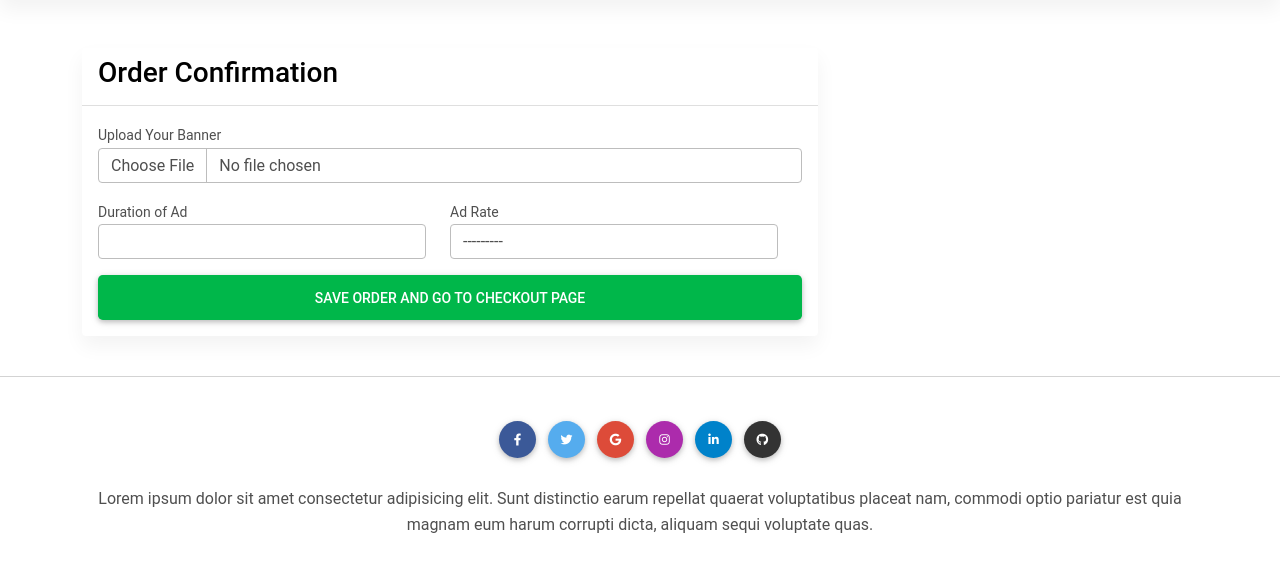
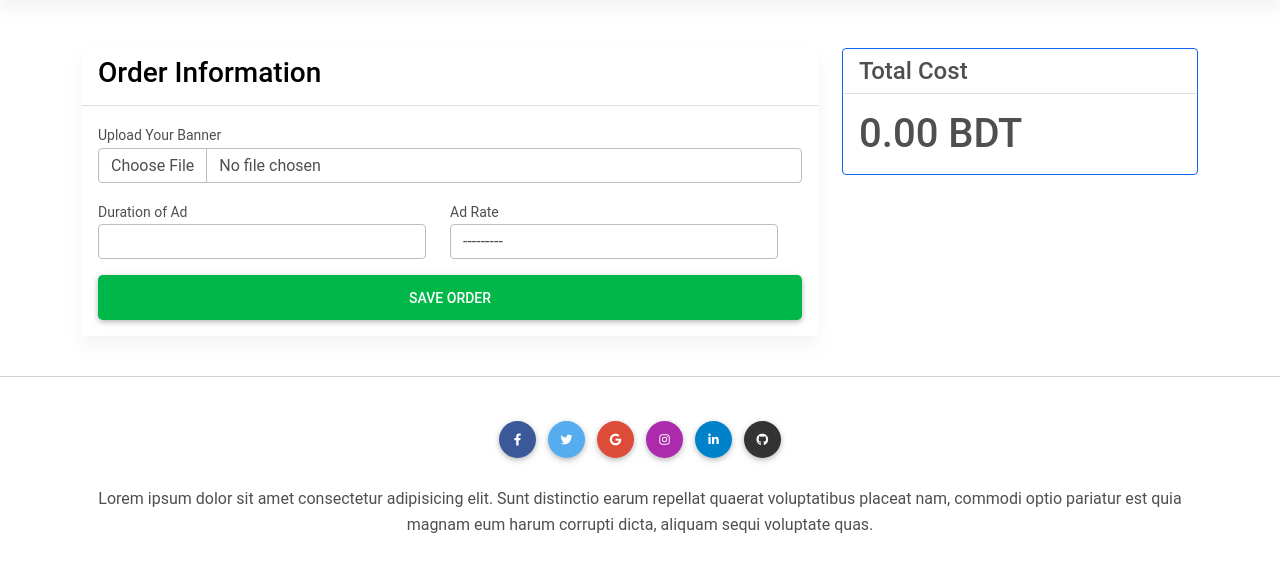
Before and after one commit to MeherajUlMahmmud/EasyAd, a Django app: page /ad/confirm-order/1 in a window 1280 px wide. Shown: the part 59-635 px from the top of the page. Run offline with Django 3.2, Linux system fonts and the light colour scheme; tables that the repository leaves empty hold one stand-in row (values such as "Sample post"); some libraries are stand-ins or nearby versions.

Commit message:
Update confirm-order.html

```diff
--- a/templates/ad_control/confirm-order.html
+++ b/templates/ad_control/confirm-order.html
@@ -10,17 +10,12 @@
             <div class="card my-4">
                 <div class="col-lg-12">
                     <div class="card-header">
-                        <h3 class="text-black">Order Confirmation</h3>
+                        <h3 class="text-black">Order Information</h3>
                     </div>
                     <div class="card-body">
                         <form method="POST" action="" enctype="multipart/form-data">
                             {% csrf_token %}
                             {{ form.media }}
-
-                            {{form.is_paid.as_hidden}}
-                            {{form.is_active.as_hidden}}
-                            {{form.is_approved.as_hidden}}
-                            {{form.is_running.as_hidden}}
 
                             <div class="row form-group">
                                 <div class="col-md-12 mb-3">
@@ -32,7 +27,6 @@
                                     {% endfor %}
                                 </div>
                             </div>
-
 
                             <div class="row form-group">
                                 <div class="row">
@@ -57,13 +51,13 @@
                                 </div>
                             </div>
 
-                            <!--                            <button type="submit" class="btn btn-success btn-lg btn-block">-->
-                            <!--                                Save Order and Go to Checkout Page-->
-                            <!--                            </button>-->
+                            <button type="submit" class="btn btn-success btn-lg btn-block">
+                                Save Order
+                            </button>
 
-                            <a class="btn btn-success btn-lg btn-block" href="{% url 'checkout'  %}">
-                                Save Order and Go to Checkout Page
-                            </a>
+                            <!--                            <a class="btn btn-success btn-lg btn-block" href="{% url 'checkout'  %}">-->
+                            <!--                                Save Order-->
+                            <!--                            </a>-->
                         </form>
                     </div>
                 </div>
@@ -71,8 +65,55 @@
         </div>
 
         <div class="col-md-4 mt-4">
+            <div class="card my-4 border border-primary shadow-0 ">
+                <div class="card-header h4">Total Cost</div>
+                <div class="card-body">
+                    <p class="card-text fs-1 h2">
+                        <span id="totalAmount">0.00</span> BDT
+                    </p>
+                </div>
+            </div>
         </div>
     </div>
 </div>
 
+<script>
+
+var duration = document.querySelector('#duration');
+var price_rate = document.querySelector('#price_rate');
+var span = document.getElementById("totalAmount");
+var total = 0.00
+
+// handle click and add class
+duration.addEventListener("input", () => {
+    total = 0.00
+    console.log(price_rate.value)
+    if (price_rate.value === "Day") {
+        total += duration.value
+    } else if (price_rate.value === "Month"){
+        total += duration.value * 30
+    }
+
+    total = total * {{ ad_item.price }}
+    // console.log(duration.value)
+    span.textContent = total;
+})
+
+price_rate.addEventListener("input", () => {
+    total = 0.00
+    console.log(price_rate.value)
+    if (price_rate.value === "Day") {
+        total += duration.value
+    } else if (price_rate.value === "Month"){
+        total += duration.value * 30
+    }
+
+    total = total * {{ ad_item.price }}
+    // console.log(duration.value)
+    span.textContent = total;
+})
+
+
+</script>
+
 {% endblock %}
```
